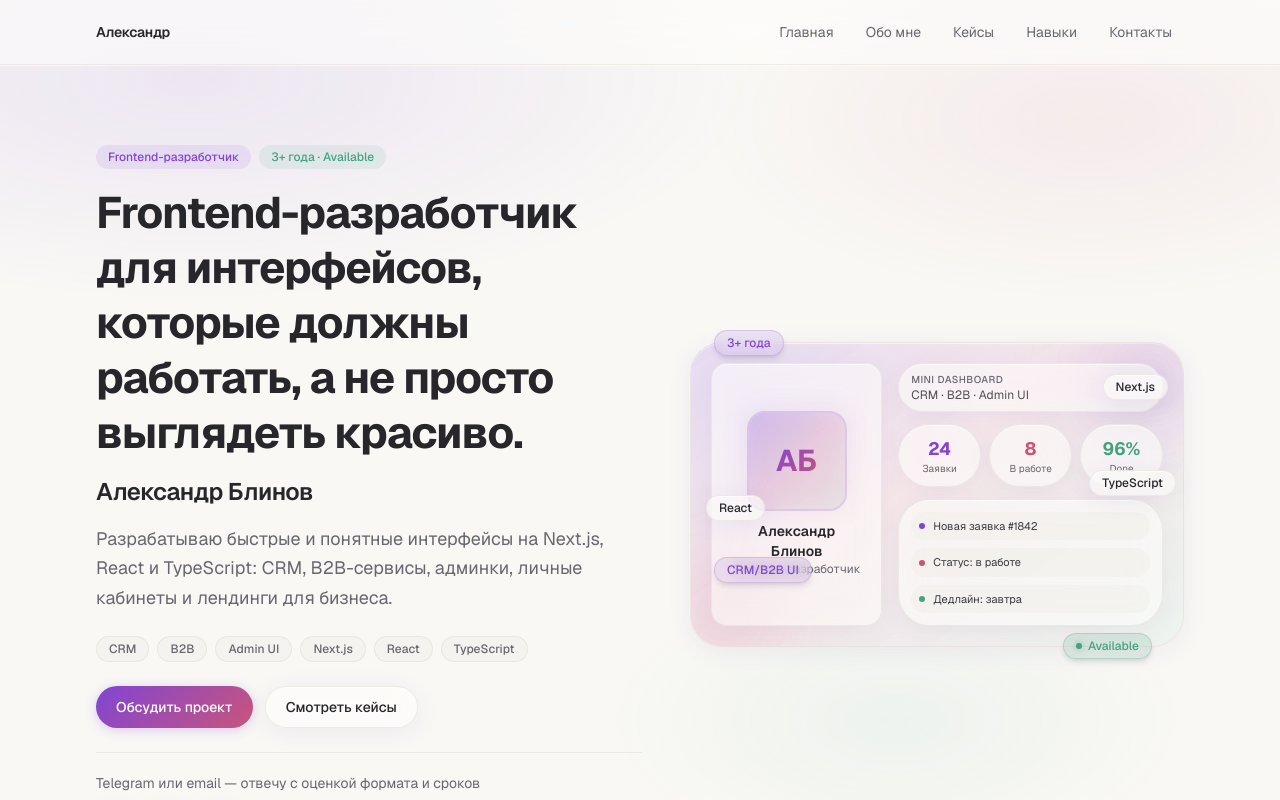
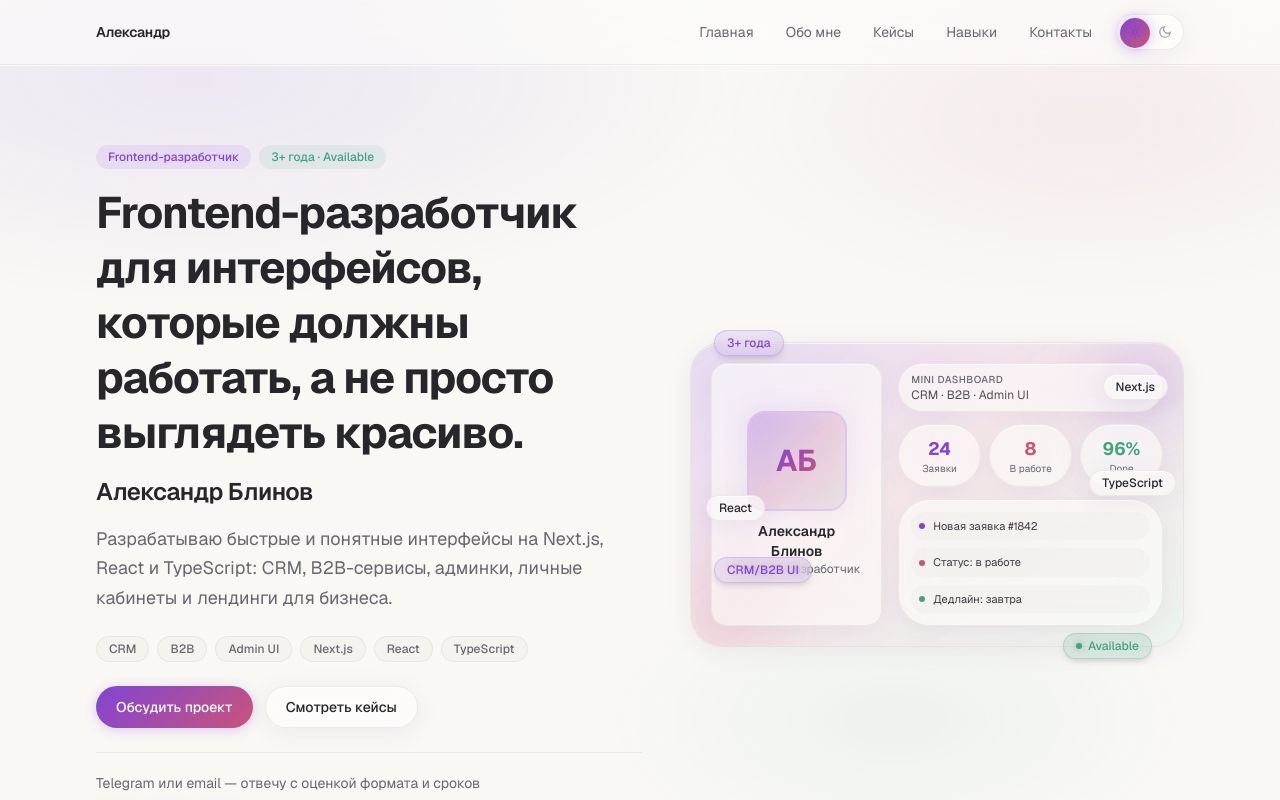
Before and after one commit to blinov-dev/PORTFOLIO, a Next.js app in the folder mysite/: page / in a window 1280 px wide. Shown: the top 800 px of the page. Built offline with nearby package versions, Linux system fonts and the light colour scheme.

Commit message:
feat: add header theme toggle with glass pill switch

```diff
--- a/mysite/app/globals.css
+++ b/mysite/app/globals.css
@@ -116,7 +116,10 @@ body {
   .card-hover,
   .btn-gradient,
   .btn-glass,
-  .drawer-panel {
+  .drawer-panel,
+  .theme-toggle-knob,
+  .theme-toggle-track,
+  .theme-toggle-icon {
     transition: none;
     animation: none;
   }
@@ -138,3 +141,63 @@ body {
 .drawer-panel {
   animation: drawer-slide-in 0.28s cubic-bezier(0.22, 1, 0.36, 1);
 }
+
+/* Theme toggle — Liquid Glass pill switch */
+.theme-toggle-track {
+  position: relative;
+  display: grid;
+  grid-template-columns: 1fr 1fr;
+  align-items: center;
+  width: 4.25rem;
+  height: 2.25rem;
+  padding: 0.2rem;
+  border-radius: 9999px;
+  border: 1px solid hsl(var(--glass-border));
+  box-shadow: var(--glass-shadow);
+  transition: border-color 0.25s ease, box-shadow 0.25s ease;
+}
+
+.theme-toggle:hover .theme-toggle-track {
+  border-color: hsl(var(--primary) / 0.35);
+  box-shadow: var(--glass-shadow), 0 0 16px hsl(var(--primary) / 0.12);
+}
+
+.theme-toggle-icon {
+  position: relative;
+  z-index: 2;
+  display: inline-flex;
+  align-items: center;
+  justify-content: center;
+  transition: opacity 0.25s ease, color 0.25s ease;
+}
+
+.theme-toggle-icon-sun {
+  justify-self: center;
+}
+
+.theme-toggle-icon-moon {
+  justify-self: center;
+}
+
+.theme-toggle-knob {
+  position: absolute;
+  top: 0.2rem;
+  left: 0.2rem;
+  z-index: 1;
+  width: 1.85rem;
+  height: 1.85rem;
+  border-radius: 9999px;
+  background: var(--gradient-primary);
+  box-shadow: 0 0 14px hsl(var(--primary) / 0.35);
+  transition: transform 0.28s cubic-bezier(0.22, 1, 0.36, 1),
+    box-shadow 0.25s ease;
+}
+
+.theme-toggle-knob[data-theme-state="dark"] {
+  transform: translateX(calc(4.25rem - 1.85rem - 0.4rem));
+  box-shadow: 0 0 16px hsl(var(--secondary) / 0.35);
+}
+
+.theme-toggle:focus-visible .theme-toggle-knob {
+  box-shadow: 0 0 0 2px hsl(var(--background)), 0 0 14px hsl(var(--primary) / 0.4);
+}
--- a/mysite/app/layout.tsx
+++ b/mysite/app/layout.tsx
@@ -1,5 +1,6 @@
 import type { Metadata } from "next";
 import { Geist, Geist_Mono } from "next/font/google";
+import { ThemeInitScript } from "@/components/theme/theme-init-script";
 import { siteConfig } from "@/lib/site-config";
 import "./globals.css";
 
@@ -43,9 +44,13 @@ export default function RootLayout({
     <html
       lang="ru"
       data-theme="light"
+      suppressHydrationWarning
       className={`${geistSans.variable} ${geistMono.variable} h-full antialiased`}
       style={{ colorScheme: "light" }}
     >
+      <head>
+        <ThemeInitScript />
+      </head>
       <body className="flex min-h-full flex-col bg-background text-foreground">
         {children}
       </body>
--- a/mysite/components/layout/header.tsx
+++ b/mysite/components/layout/header.tsx
@@ -1,4 +1,5 @@
 import { navItems, siteConfig } from "@/lib/site-config";
+import { ThemeToggle } from "@/components/ui/theme-toggle";
 import { Container } from "./container";
 import { MobileMenu } from "./mobile-menu";
 import { SiteNav } from "./site-nav";
@@ -7,7 +8,7 @@ export function Header() {
   return (
     <header className="glass-header sticky top-0 z-50">
       <Container>
-        <div className="flex h-16 items-center justify-between">
+        <div className="flex h-16 items-center justify-between gap-4">
           <a
             href="#hero"
             className="text-sm font-semibold tracking-tight transition-colors hover:text-primary focus-visible:outline-none focus-visible:ring-2 focus-visible:ring-primary focus-visible:ring-offset-2 focus-visible:ring-offset-background"
@@ -15,8 +16,11 @@ export function Header() {
             {siteConfig.name.split(" ")[0]}
           </a>
 
-          <SiteNav items={navItems} className="hidden lg:block" />
-          <MobileMenu items={navItems} />
+          <div className="flex items-center gap-3">
+            <SiteNav items={navItems} className="hidden lg:block" />
+            <ThemeToggle className="hidden lg:inline-flex" />
+            <MobileMenu items={navItems} />
+          </div>
         </div>
       </Container>
     </header>
--- a/mysite/components/layout/mobile-menu.tsx
+++ b/mysite/components/layout/mobile-menu.tsx
@@ -5,6 +5,7 @@ import { createPortal } from "react-dom";
 import { contacts } from "@/lib/content/contacts";
 import type { NavItem } from "@/lib/site-config";
 import { Button } from "@/components/ui/button";
+import { ThemeToggle } from "@/components/ui/theme-toggle";
 import { SiteNav } from "./site-nav";
 
 type MobileMenuProps = {
@@ -61,8 +62,10 @@ export function MobileMenu({ items }: MobileMenuProps) {
               aria-label="Мобильное меню"
               className="drawer-panel glass-surface fixed right-0 top-0 z-[101] flex h-dvh w-[min(92vw,22rem)] flex-col border-l border-border/60 shadow-2xl"
             >
-              <div className="flex items-center justify-between border-b border-border/50 px-5 py-4">
+              <div className="flex items-center justify-between gap-3 border-b border-border/50 px-5 py-4">
                 <span className="text-sm font-semibold">Меню</span>
+                <div className="flex items-center gap-2">
+                  <ThemeToggle />
                   <button
                     type="button"
                     aria-label="Закрыть меню"
@@ -84,6 +87,7 @@ export function MobileMenu({ items }: MobileMenuProps) {
                     />
                   </svg>
                 </button>
+                </div>
               </div>
 
               <div className="flex-1 overflow-y-auto px-4 py-6">
--- /dev/null
+++ b/mysite/components/theme/theme-init-script.tsx
@@ -0,0 +1,12 @@
+import { THEME_STORAGE_KEY } from "@/lib/theme";
+
+export function ThemeInitScript() {
+  const script = `(function(){try{var k=${JSON.stringify(THEME_STORAGE_KEY)};var t=localStorage.getItem(k);if(t==='dark'||t==='light'){document.documentElement.dataset.theme=t;document.documentElement.style.colorScheme=t;}}catch(e){}})();`;
+
+  return (
+    <script
+      dangerouslySetInnerHTML={{ __html: script }}
+      suppressHydrationWarning
+    />
+  );
+}
--- /dev/null
+++ b/mysite/components/ui/theme-toggle.tsx
@@ -0,0 +1,76 @@
+"use client";
+
+import { useTheme } from "@/hooks/use-theme";
+
+type ThemeToggleProps = {
+  className?: string;
+};
+
+function SunIcon() {
+  return (
+    <svg
+      width="14"
+      height="14"
+      viewBox="0 0 24 24"
+      fill="none"
+      stroke="currentColor"
+      strokeWidth="2"
+      strokeLinecap="round"
+      aria-hidden="true"
+    >
+      <circle cx="12" cy="12" r="4" />
+      <path d="M12 2v2M12 20v2M4.93 4.93l1.41 1.41M17.66 17.66l1.41 1.41M2 12h2M20 12h2M4.93 19.07l1.41-1.41M17.66 6.34l1.41-1.41" />
+    </svg>
+  );
+}
+
+function MoonIcon() {
+  return (
+    <svg
+      width="14"
+      height="14"
+      viewBox="0 0 24 24"
+      fill="none"
+      stroke="currentColor"
+      strokeWidth="2"
+      strokeLinecap="round"
+      aria-hidden="true"
+    >
+      <path d="M21 12.79A9 9 0 1 1 11.21 3 7 7 0 0 0 21 12.79z" />
+    </svg>
+  );
+}
+
+export function ThemeToggle({ className = "" }: ThemeToggleProps) {
+  const { theme, toggleTheme } = useTheme();
+  const isDark = theme === "dark";
+
+  return (
+    <button
+      type="button"
+      role="switch"
+      aria-checked={isDark}
+      aria-label="Переключить тему"
+      onClick={toggleTheme}
+      className={`theme-toggle group focus-visible:outline-none focus-visible:ring-2 focus-visible:ring-primary focus-visible:ring-offset-2 focus-visible:ring-offset-background ${className}`}
+    >
+      <span className="theme-toggle-track glass-surface">
+        <span
+          className={`theme-toggle-icon theme-toggle-icon-sun ${isDark ? "opacity-45" : "text-primary opacity-100"}`}
+        >
+          <SunIcon />
+        </span>
+        <span
+          className={`theme-toggle-icon theme-toggle-icon-moon ${isDark ? "text-primary opacity-100" : "opacity-45"}`}
+        >
+          <MoonIcon />
+        </span>
+        <span
+          className="theme-toggle-knob"
+          data-theme-state={theme}
+          aria-hidden="true"
+        />
+      </span>
+    </button>
+  );
+}
--- /dev/null
+++ b/mysite/hooks/use-theme.ts
@@ -0,0 +1,36 @@
+"use client";
+
+import { useCallback, useSyncExternalStore } from "react";
+import {
+  DEFAULT_THEME,
+  getDocumentTheme,
+  persistTheme,
+  type Theme,
+} from "@/lib/theme";
+
+function subscribe(onStoreChange: () => void) {
+  window.addEventListener("theme-change", onStoreChange);
+  return () => window.removeEventListener("theme-change", onStoreChange);
+}
+
+function getServerSnapshot(): Theme {
+  return DEFAULT_THEME;
+}
+
+export function useTheme() {
+  const theme = useSyncExternalStore(
+    subscribe,
+    getDocumentTheme,
+    getServerSnapshot,
+  );
+
+  const setTheme = useCallback((next: Theme) => {
+    persistTheme(next);
+  }, []);
+
+  const toggleTheme = useCallback(() => {
+    persistTheme(theme === "light" ? "dark" : "light");
+  }, [theme]);
+
+  return { theme, setTheme, toggleTheme };
+}
--- /dev/null
+++ b/mysite/lib/theme.ts
@@ -0,0 +1,39 @@
+export type Theme = "light" | "dark";
+
+export const THEME_STORAGE_KEY = "portfolio-theme";
+
+export const DEFAULT_THEME: Theme = "light";
+
+export function isTheme(value: string | null | undefined): value is Theme {
+  return value === "light" || value === "dark";
+}
+
+export function applyTheme(theme: Theme) {
+  document.documentElement.dataset.theme = theme;
+  document.documentElement.style.colorScheme = theme;
+}
+
+export function readStoredTheme(): Theme {
+  try {
+    const stored = localStorage.getItem(THEME_STORAGE_KEY);
+    if (isTheme(stored)) return stored;
+  } catch {
+    // ignore
+  }
+  return DEFAULT_THEME;
+}
+
+export function persistTheme(theme: Theme) {
+  applyTheme(theme);
+  try {
+    localStorage.setItem(THEME_STORAGE_KEY, theme);
+  } catch {
+    // ignore
+  }
+  window.dispatchEvent(new Event("theme-change"));
+}
+
+export function getDocumentTheme(): Theme {
+  const current = document.documentElement.dataset.theme;
+  return isTheme(current) ? current : DEFAULT_THEME;
+}
```
Lines whose indentation alone changed are shown as unchanged.
